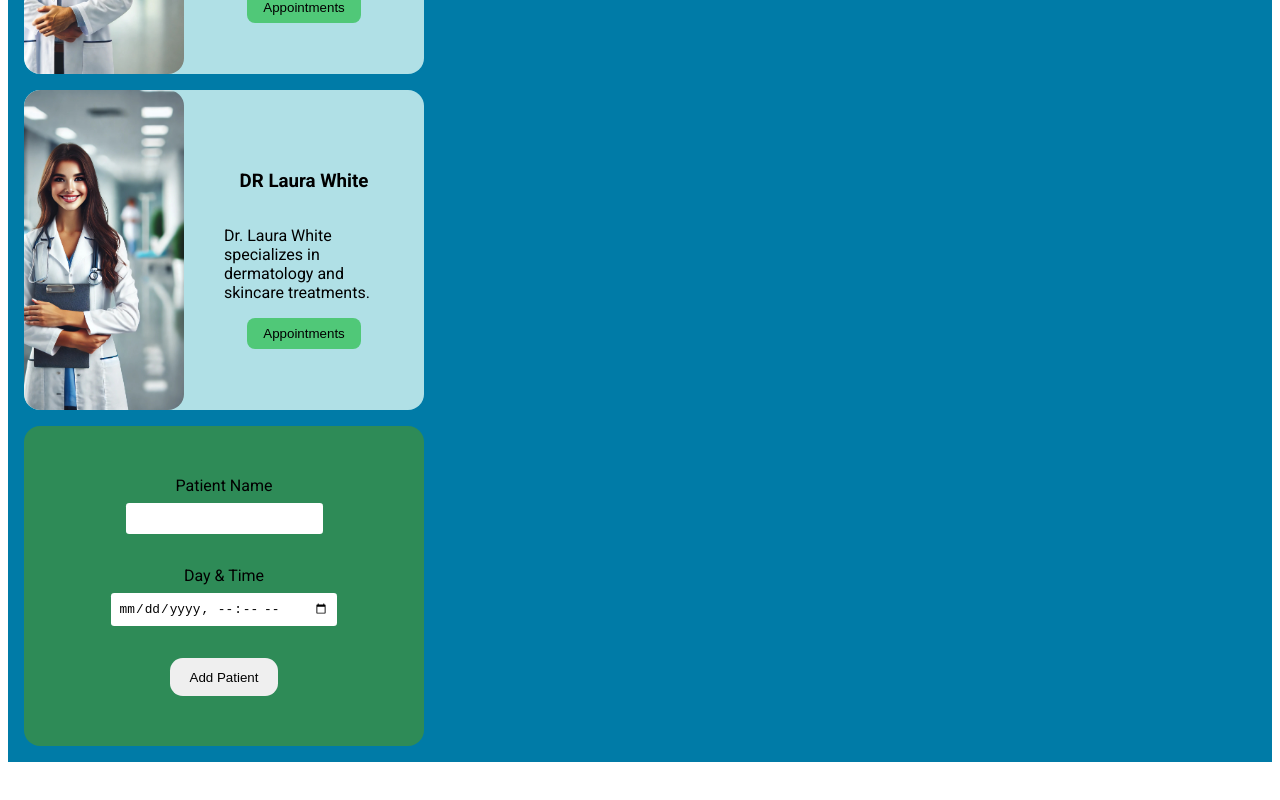
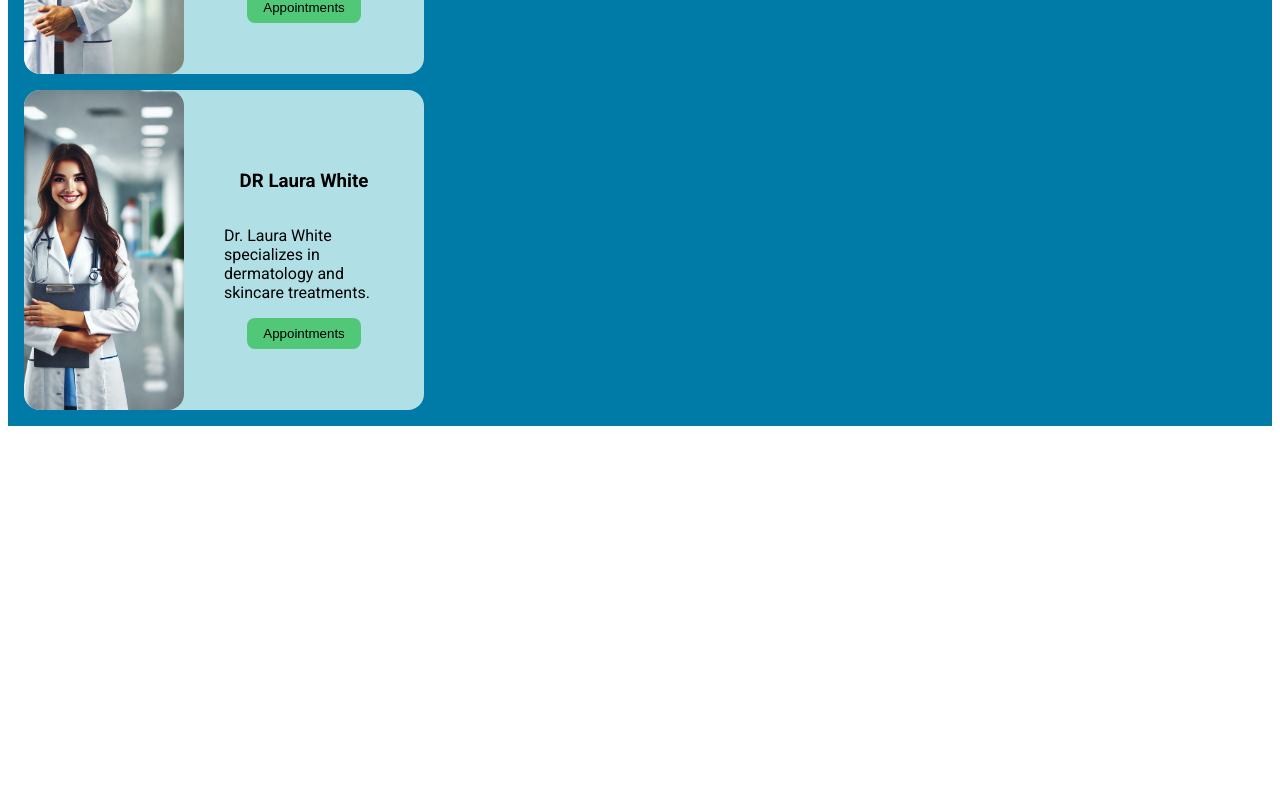
Before and after one commit to ucangun/Hospital_Appointment-_App, a React (Create React App) app: page / in a window 1280 px wide. Shown: the part 1749-2549 px from the top of the page. After the commit the page ends 2255 px from the top, so only its background shows below. Built offline with nearby package versions, Linux system fonts and the light colour scheme.

Commit message:
"Toggle appointment form visibility and update initial app state"

```diff
--- a/src/components/PatientList.jsx
+++ b/src/components/PatientList.jsx
@@ -2,7 +2,7 @@ import { useState } from "react";
 import Data from "../helper/data";
 
 const PatientList = ({ doctors, setDoctors }) => {
-  const [app, setApp] = useState(true);
+  const [app, setApp] = useState(false);
 
   const handleHomePage = () => {
     setDoctors(Data);
@@ -11,6 +11,7 @@ const PatientList = ({ doctors, setDoctors }) => {
   const handleAppointments = (id) => {
     const actualDoctors = doctors.filter((doctor) => doctor.id === id);
     setDoctors(actualDoctors);
+    setApp((app) => !app);
   };
 
   return (
@@ -48,6 +49,7 @@ const PatientList = ({ doctors, setDoctors }) => {
           </div>
         ))}
       </div>
+      {app && (
         <form>
           <div className="formAdd">
             <label htmlFor="patientName">Patient Name</label>
@@ -61,6 +63,7 @@ const PatientList = ({ doctors, setDoctors }) => {
             Add Patient
           </button>
         </form>
+      )}
     </div>
   );
 };
```
Lines whose indentation alone changed are shown as unchanged.
